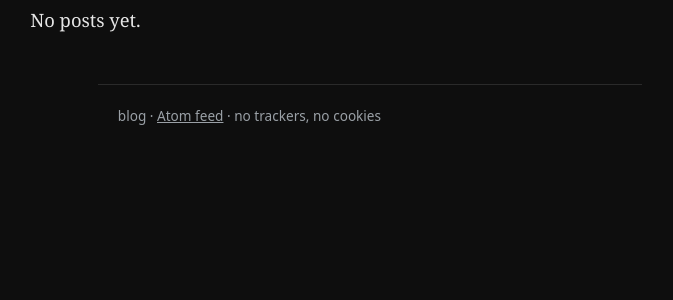
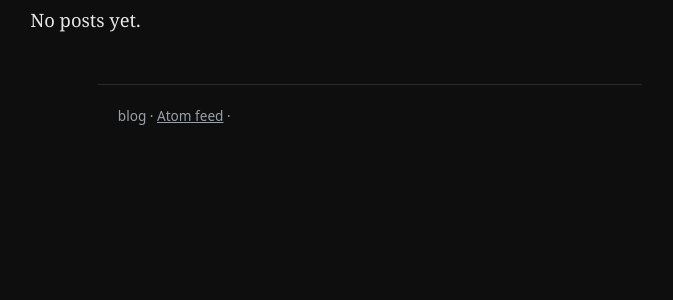
Before and after one commit to jasonBirchall/blog, a Django app: page / in a window 1280 px wide. Shown: the part 141-441 px from the top of the page, without its empty margins (270-943 px from the left). Run offline with Django 5.2, Linux system fonts and the light colour scheme; data that the repository does not hold is empty.

Commit message:
Remove the no trackers, no cookies
I don't feel like it's needed

```diff
--- a/templates/base.html
+++ b/templates/base.html
@@ -22,7 +22,7 @@
       {% block content %}{% endblock %}
     </main>
     <footer class="colophon">
-      <p>{{ site_name }} &middot; <a href="/feed.xml">Atom feed</a> &middot; no trackers, no cookies</p>
+      <p>{{ site_name }} &middot; <a href="/feed.xml">Atom feed</a> &middot;</p>
     </footer>
   </body>
 </html>
```
